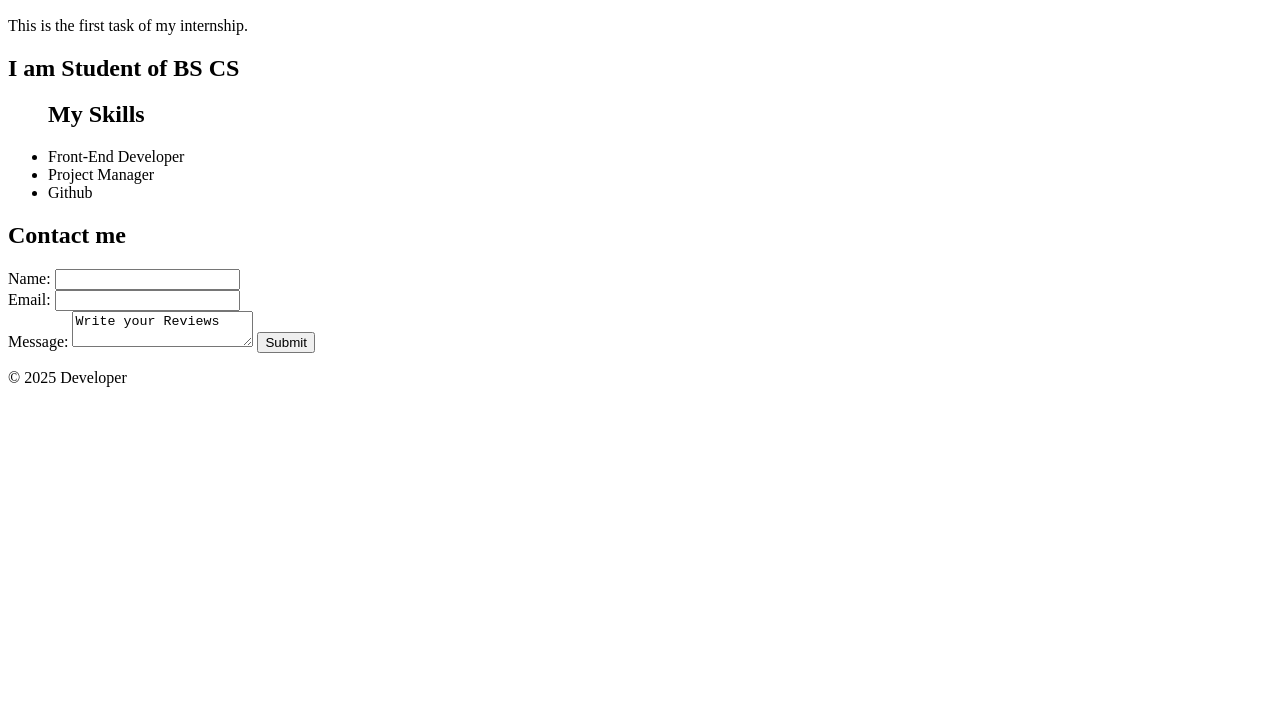
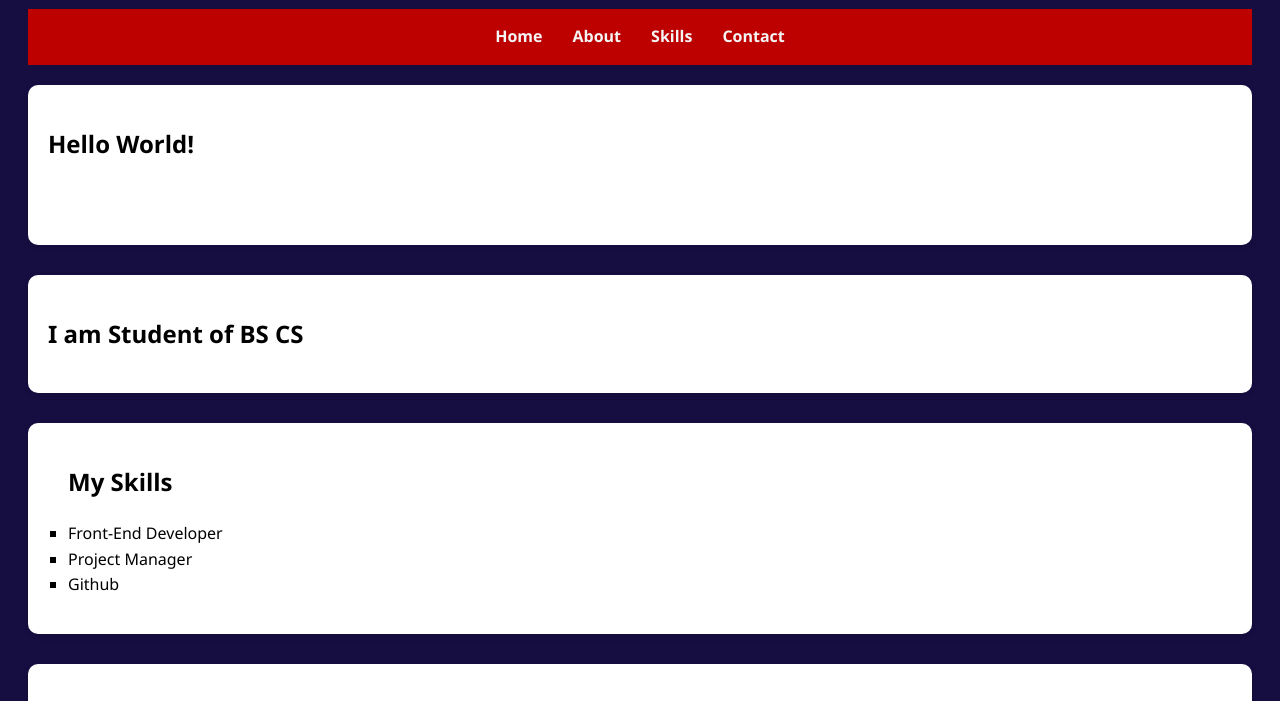
Before and after one commit to shadabahmed786/portfoliointernshiptask1, a plain HTML site: page index.html in a window 1280 px wide. Shown: the part 195-896 px from the top of the page. Before the commit the page ends 800 px from the top, so only its background shows below. Drawn offline with Linux system fonts and the light colour scheme.

Commit message:
Updated HTML after linking CSS

```diff
--- a/index.html
+++ b/index.html
@@ -1,3 +1,4 @@
+<<<<<<< HEAD
 <!DOCTYPE html>
 <html lang="en">
 <head>
@@ -55,4 +56,64 @@
         <p>© 2025 Developer</p>
     </footer>
 </body>
+=======
+<!DOCTYPE html>
+<html lang="en">
+<head>
+    <meta charset="UTF-8">
+    <meta name="viewport" content="width=device-width, initial-scale=1.0">
+    <title>My Portfolio</title>
+    <link rel="stylesheet" href="style.css">
+</head>
+<body>
+    <h1>Qazi Shadab Ahmed</h1>
+
+    <header>
+        <nav>
+            <a href="#home">Home</a>
+            <a href="#about">About</a>
+            <a href="skills">Skills</a>
+            <a href="contact">Contact</a>
+        </nav>
+    </header>
+    <section id="home">
+        <h2>Hello World!</h2>
+        <a>This is the first task of my internship.</a>
+    </section>
+
+    <section id="about">
+        <h2>About me</h2>
+        <a>Hello, I'm Qazi Shadab Ahmed, a passionate and driven Computer Science undergraduate at Pak-Austria Fachhochschule Institute of Applied Sciences and Technology. With a strong foundation in front-end development and an ever-expanding skill set, I thrive on crafting seamless digital experiences and solving challenging technical problems. As the General Secretary at SCALE UP PAF-IAST, I actively contribute to fostering a culture of innovation and collaboration among my peers. My technical expertise spans multiple domains, including React.js, HTML, CSS, JavaScript, and Python, with proficiency in modern tools like GitHub, Docker, and Vercel. I am a Certified Docker Developer and have hands-on experience building intuitive web interfaces, designing scalable systems, and managing databases. I enjoy blending technical knowledge with creativity to deliver efficient, user-centric solutions. Currently, I’m expanding my skill set into DevOps, SysOps and Cloud Computing. I'm not just coding or exploring new technologies, I dedicate my time to leadership, mentorship, and personal growth. I’m a firm believer in learning by doing and take pride in turning innovative ideas into impactful projects. Feel free to connect with me to discuss ideas, projects, or collaboration opportunities. Let’s create something amazing together!.</a>
+    </section>
+
+    <section id="skills">
+        <ul>
+        <h2>My Skills</h2>
+        <li>Front-End Developer</li>
+        <li>Project Manager</li>
+        <li>Github</li>
+        </ul>
+    </section>
+
+    <section id="contact">
+        <h2>Contact me</h2>
+        <form>
+            <label>Name:</label>
+            <input type="text" name="name"><br>
+
+              <label>Email:</label>
+            <input type="email" name="email"><br>
+
+              <label>Message:</label>
+            <textarea>Write your Reviews</textarea>
+
+            <button type="Submit">Submit</button>
+        </form>
+    </section>
+
+    <footer>
+        <p>© 2025 Developer</p>
+    </footer>
+</body>
+>>>>>>> d896e14 (Updated HTML after linking CSS)
 </html>
--- a/style.css
+++ b/style.css
@@ -1,3 +1,4 @@
+<<<<<<< HEAD
 /* === Base Styles === */
 * {
   margin: 0;
@@ -132,3 +133,139 @@ p{
     width: 100%;
   }
 }
+=======
+/* === Base Styles === */
+* {
+  margin: 0;
+  padding: 0;
+  box-sizing: border-box;
+}
+
+body {
+  font-family: 'Segoe UI', Tahoma, Geneva, Verdana, sans-serif;
+  line-height: 1.6;
+  background-color: #160d41;
+  color: #000000;
+  padding: 20px;
+}
+
+h1 {
+  color: #cdcdcd;
+  margin-bottom: 10px;
+}
+
+h2{
+    color: #000000;
+}
+
+a {
+  text-decoration: none;
+  color: #000000;
+}
+
+/* === Header and Navigation === */
+header {
+  background-color: #bd0000;
+  padding: 15px 0;
+  margin-bottom: 20px;
+}
+
+nav {
+  display: flex;
+  justify-content: center;
+  gap: 30px;
+}
+
+nav a {
+  color: #f5f5f5;
+  font-weight: bold;
+}
+nav a:hover{
+    color:#000000
+}
+
+/* === Sections === */
+section {
+  margin-bottom: 30px;
+  padding: 20px;
+  background-color: #ffffff;
+  border-radius: 10px;
+  box-shadow: 0 2px 6px rgba(0, 0, 0, 0.1);
+}
+
+/* === Skills List === */
+#skills ul {
+  list-style-type: square;
+  padding-left: 20px;
+}
+
+/* === Contact Form === */
+form {
+  display: flex;
+  justify-content: center;
+  align-items: center;
+  flex-direction: column;
+  gap: 10px;
+  max-width: 400px;
+}
+
+input[type="text"],
+input[type="email"],
+textarea {
+  padding: 10px;
+  border: 1px solid #2d0505;
+  border-radius: 6px;
+  font-size: 1em;
+  justify-content: center;
+}
+
+textarea {
+  height: 100px;
+  resize: vertical;
+}
+
+button {
+  padding: 10px;
+  background-color: #2ecc71;
+  color: #000000;
+  border: none;
+  border-radius: 6px;
+  font-size: 1em;
+  cursor: pointer;
+  transition: background-color 0.3s ease;
+}
+
+button:hover {
+    color: #ffffff;
+  background-color: #000000;
+}
+
+/* === Footer === */
+footer {
+  text-align: center;
+  padding: 15px;
+  font-weight: bold;
+  margin-top: 40px;
+  background-color: #ec1c1c;
+  border-radius: 10px;
+}
+p{
+      color:#fff
+}
+
+/* === Responsive Design === */
+@media (max-width: 768px) {
+  nav {
+    flex-direction: column;
+    gap: 10px;
+  }
+
+  body {
+    padding: 10px;
+  }
+
+  form {
+    width: 100%;
+  }
+}
+>>>>>>> d896e14 (Updated HTML after linking CSS)
```
